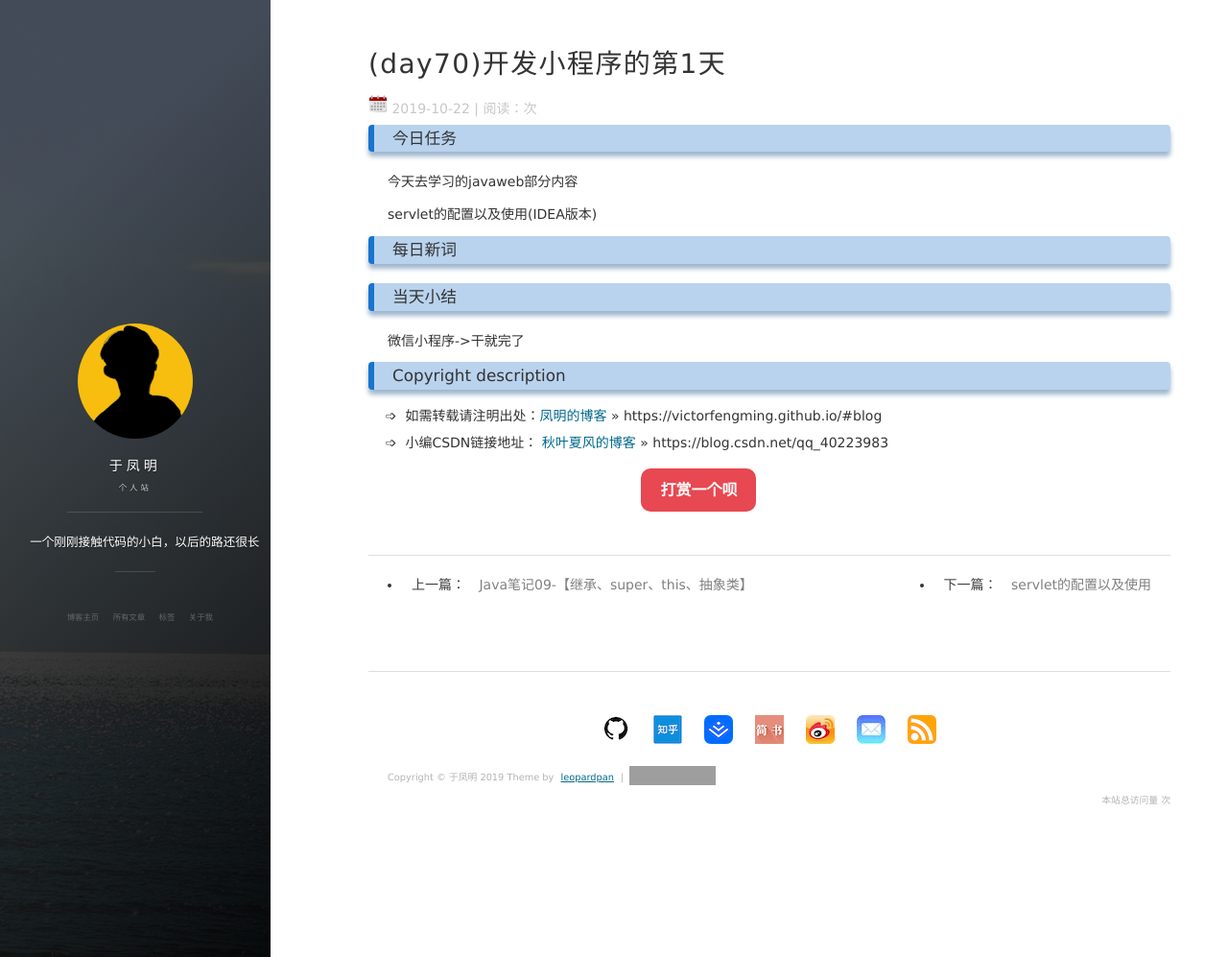
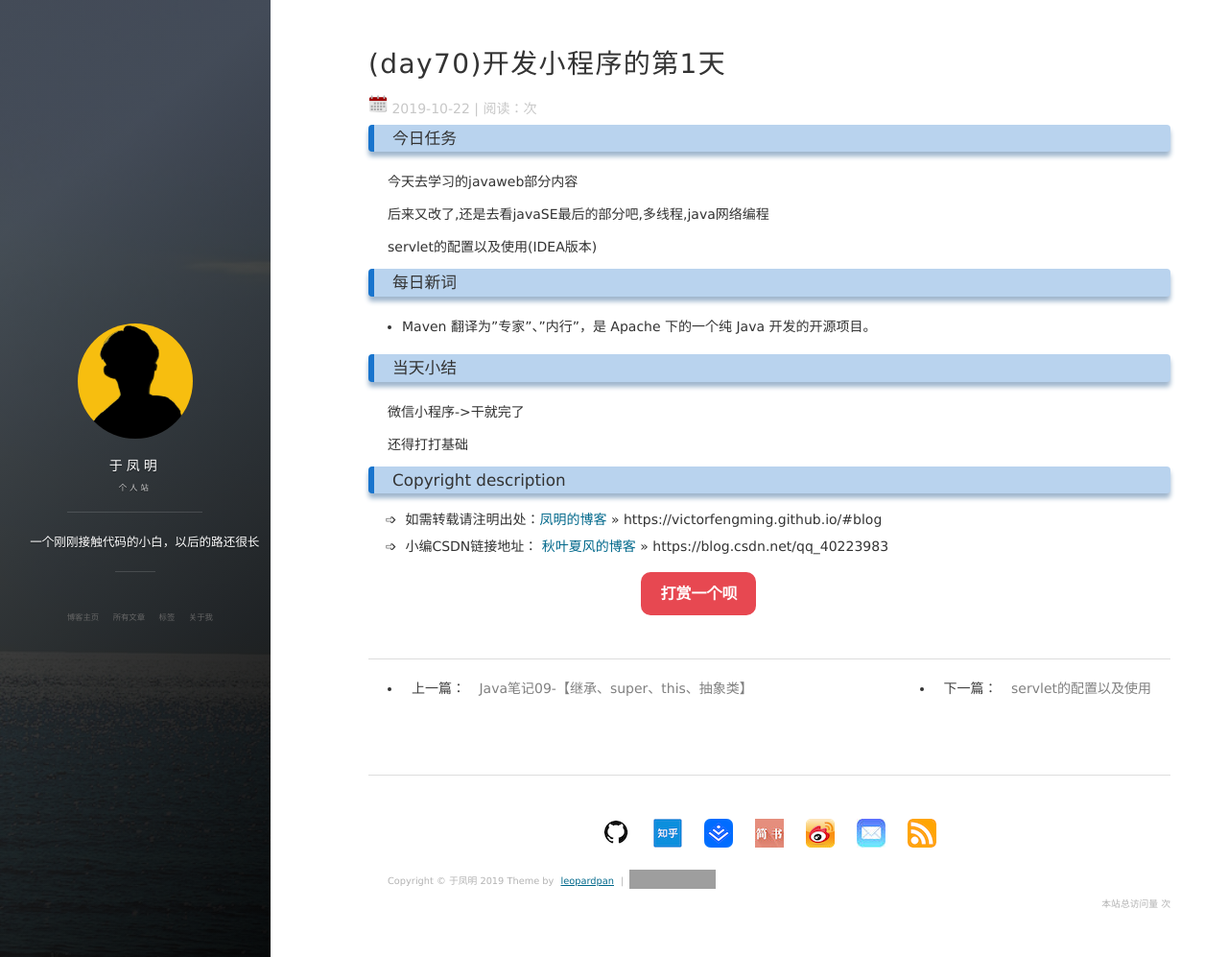
Before and after one commit to victorfengming/victorfengming.github.io.leopardpan, a Jekyll site: the page built from _posts/daily/2019-10-22-day70.md, in a window 1280 px wide and 997 px high. Shown: the whole window at 96% size. Built offline with Jekyll 4.4.1, drawn with Linux system fonts in a browser that asks for light colours; nearby versions of some CDN libraries; comment, search, counter and statistics services are not loaded; grey boxes are pictures that could not be loaded.

Commit message:
22号的日报修改++

```diff
--- a/_posts/daily/2019-10-22-day70.md
+++ b/_posts/daily/2019-10-22-day70.md
@@ -8,9 +8,14 @@ tags: XDH
 ### 今日任务
 今天去学习的javaweb部分内容
 
+后来又改了,还是去看javaSE最后的部分吧,多线程,java网络编程
+
 servlet的配置以及使用(IDEA版本)
 
 ### 每日新词
+- Maven 翻译为"专家"、"内行"，是 Apache 下的一个纯 Java 开发的开源项目。
 
 ### 当天小结
 微信小程序->干就完了
+
+还得打打基础
```
